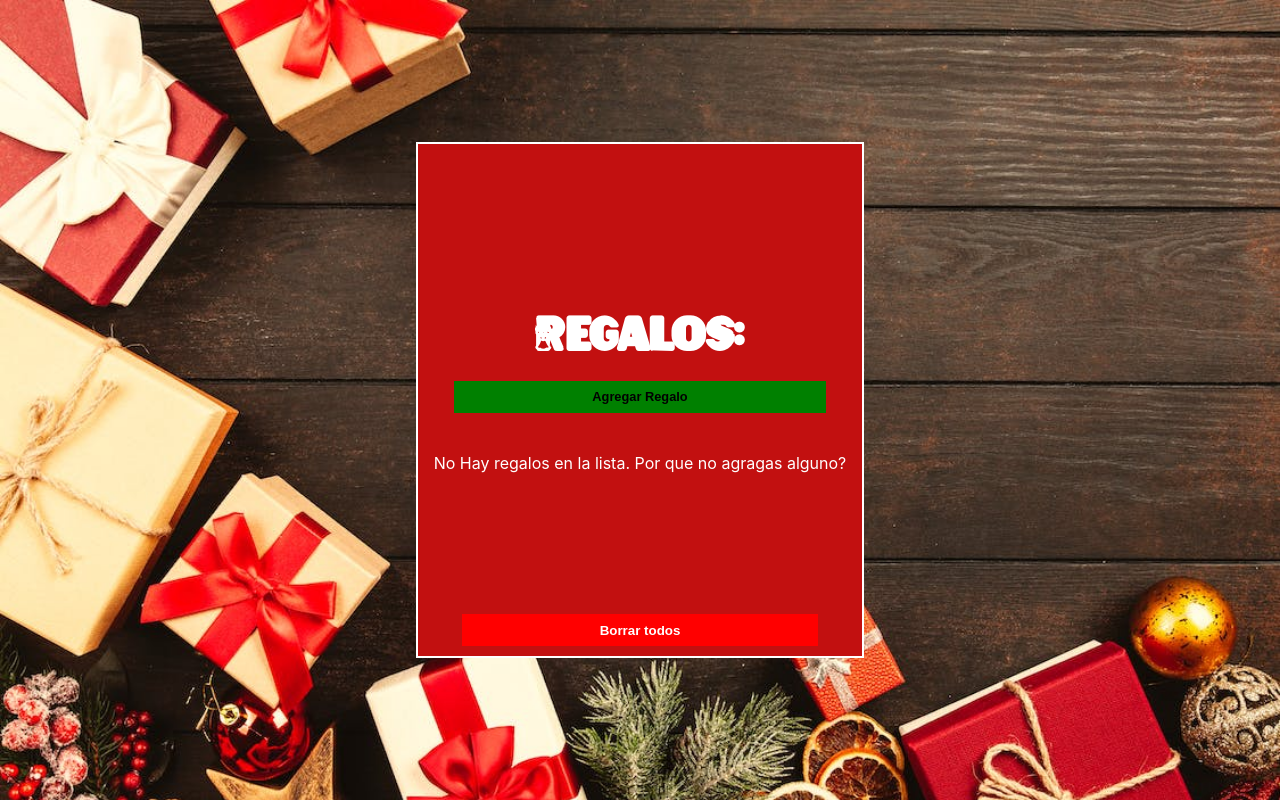
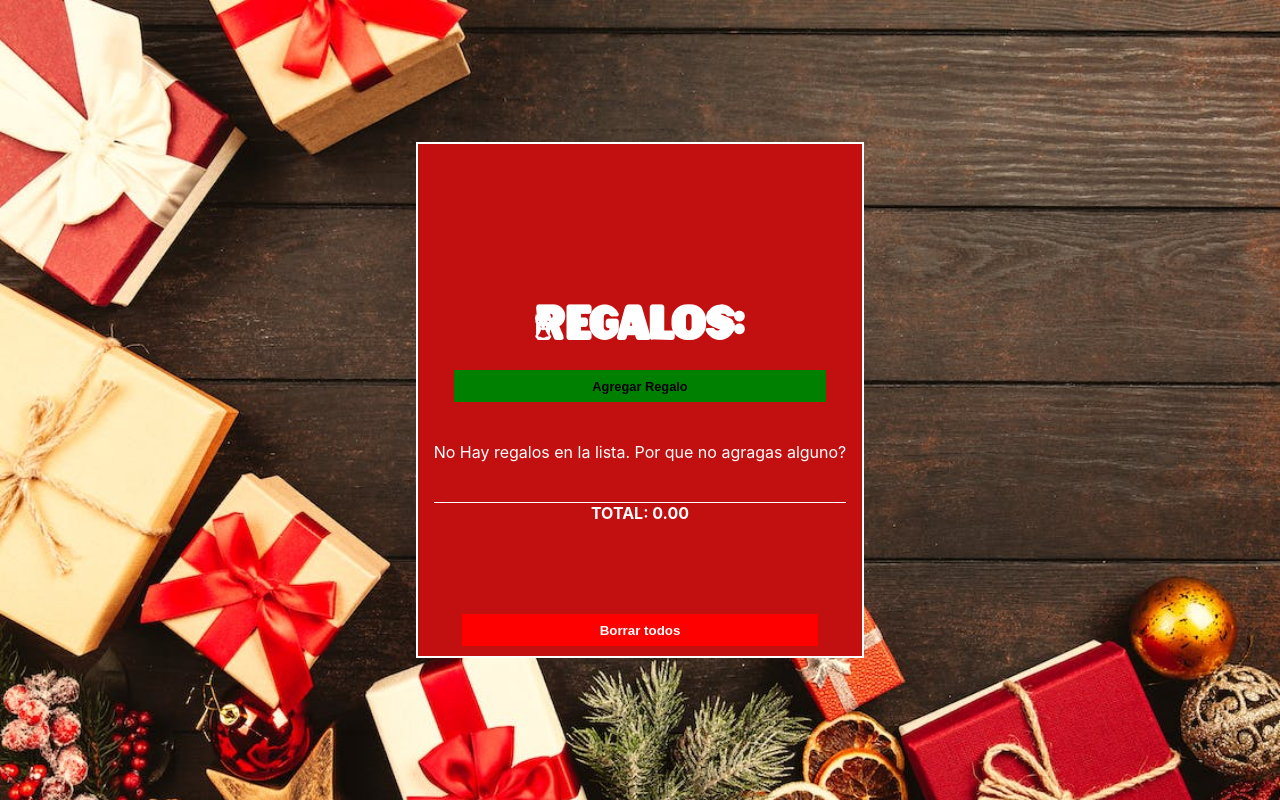
Before and after one commit to l3c45/Adviency-Reto-Gonzalo-Pozzo, a React (Create React App) app: page / in a window 1280 px wide. Built offline with nearby package versions, Linux system fonts and the light colour scheme.

Commit message:
Reto dia 18

```diff
--- a/src/App.css
+++ b/src/App.css
@@ -36,7 +36,7 @@
 .list ul {
   width: 100%;
   overflow-y: auto;
-  max-height: 50%;
+  max-height: 70%;
   font-size: 1.5rem;
   padding: 0;
   list-style: none;
@@ -178,3 +178,11 @@
   width: 1rem;
   color:#fff
 }
+
+.total {
+  width: 100%;
+  display: block;
+  font-weight: bold;
+  border-top: #fff 1px solid;
+  color:#fff
+}
--- a/src/App.js
+++ b/src/App.js
@@ -9,10 +9,8 @@ import Loading from "./components/Loading";
 
 function App() {
   const savedGifts = JSON.parse(localStorage.getItem("gifts"));
-  const [gifts, setGifts] = useState(
-    savedGifts || []
-  );
-  const [loading, setLoading] = useState(false)
+  const [gifts, setGifts] = useState(savedGifts || []);
+  const [loading, setLoading] = useState(false);
   const { isVisible, toggleModal, defaultData, toggleModalEdit } = useModal();
   const imgUrl =
     "https://w7.pngwing.com/pngs/627/370/png-transparent-christmas-gift-gifts-to-send-non-stop-miscellaneous-ribbon-wedding.png";
@@ -28,8 +26,6 @@ function App() {
   }, [gifts]);
 
   const addGift = (gift) => {
-
-
     if (gift.name.length !== 0) {
       const temp = [...gifts];
       const filtered = temp.filter((item) => item.id !== gift.id);
@@ -54,7 +50,6 @@ function App() {
     setGifts(deleted);
   };
 
-
   return (
     <div
       style={{ backgroundImage: `url(${bkgnd})`, backgroundSize: "cover" }}
@@ -66,10 +61,13 @@ function App() {
         add={addGift}
         data={defaultData}
       />
-      {loading?<Loading></Loading>:<div className="list">
+      {loading ? (
+        <Loading></Loading>
+      ) : (
+        <div className="list">
           <h1>Regalos:</h1>
 
-        <button  className="openModal" onClick={() => toggleModal()}>
+          <button className="openModal" onClick={() => toggleModal()}>
             Agregar Regalo
           </button>
 
@@ -90,7 +88,11 @@ function App() {
                   <div>
                     <span className="line">
                       {gift.name}
-                    {gift.quantity !== "" ? ` ${gift.quantity}u     --$${gift.price*gift.quantity}` : null}
+                      {gift.quantity !== ""
+                        ? ` ${gift.quantity}u     --$${(
+                            gift.price * gift.quantity
+                          ).toFixed(2)}`
+                        : null}
                     </span>
                     <span className="line who">
                       {gift.user ? gift.user : null}
@@ -114,10 +116,19 @@ function App() {
               );
             })}
           </ul>
+          <span className="total">
+            TOTAL:{" "}
+            {gifts
+              .reduce((acc, val) => {
+                return acc + val.price * val.quantity;
+              }, 0)
+              .toFixed(2)}
+          </span>
           <button onClick={() => setGifts([])} className="deleteAll">
             Borrar todos
           </button>
-      </div>}
+        </div>
+      )}
     </div>
   );
 }
--- a/src/hooks/useModal.js
+++ b/src/hooks/useModal.js
@@ -1,7 +1,7 @@
 import { useState } from 'react';
 
 const useModal = () => {
-  const newGift={title:"Nuevo Regalo",data:{ name: "", quantity: "",url:"",user:"" ,price:""}}
+  const newGift={title:"Nuevo Regalo",data:{ name: "", quantity: "",url:"",user:"" ,price:"0.00"}}
 
     const [isVisible, setIsVisible] = useState(false);
     const [defaultData, setDefaultData] = useState(newGift)
```
Lines whose indentation alone changed are shown as unchanged.
